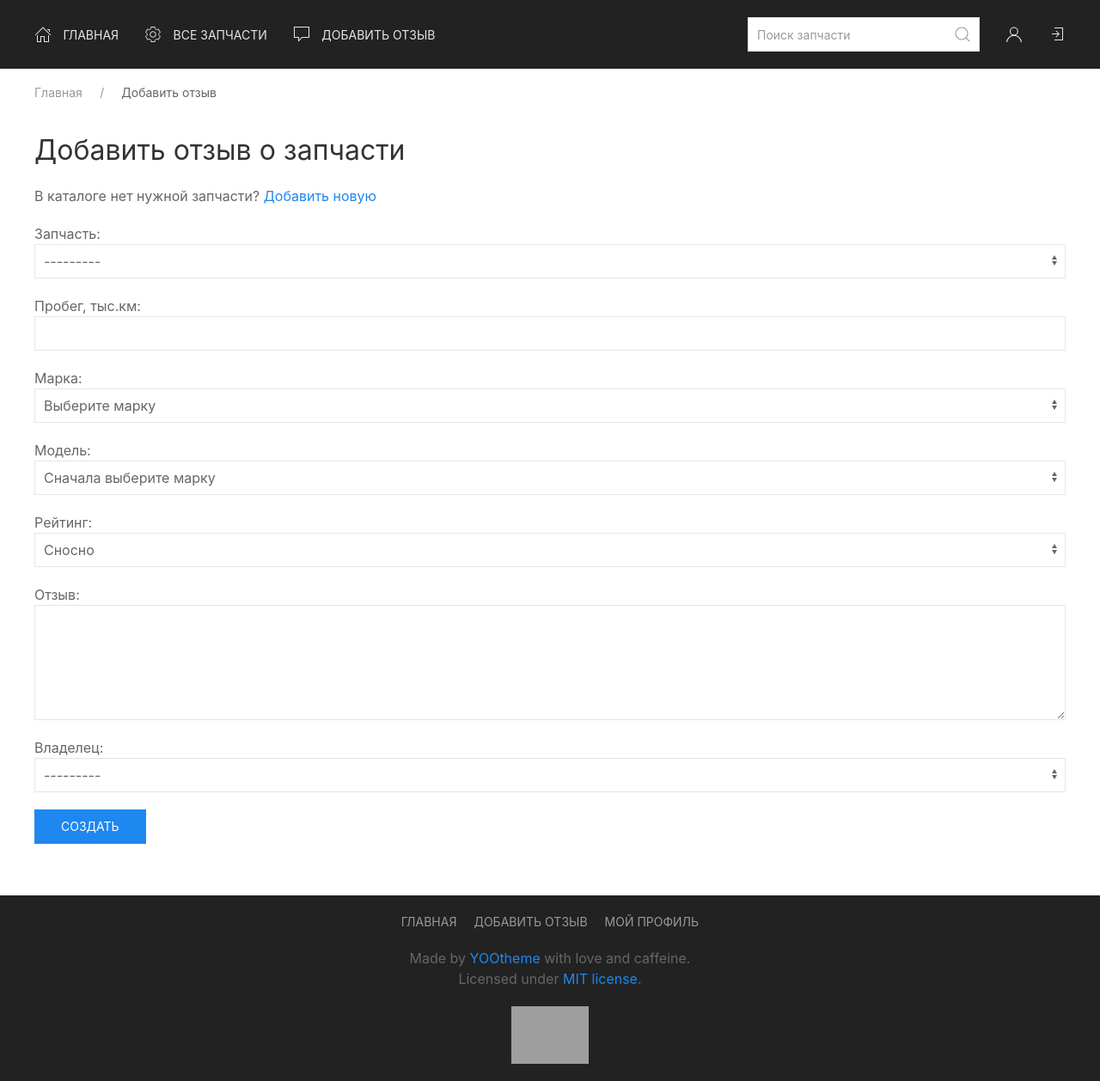
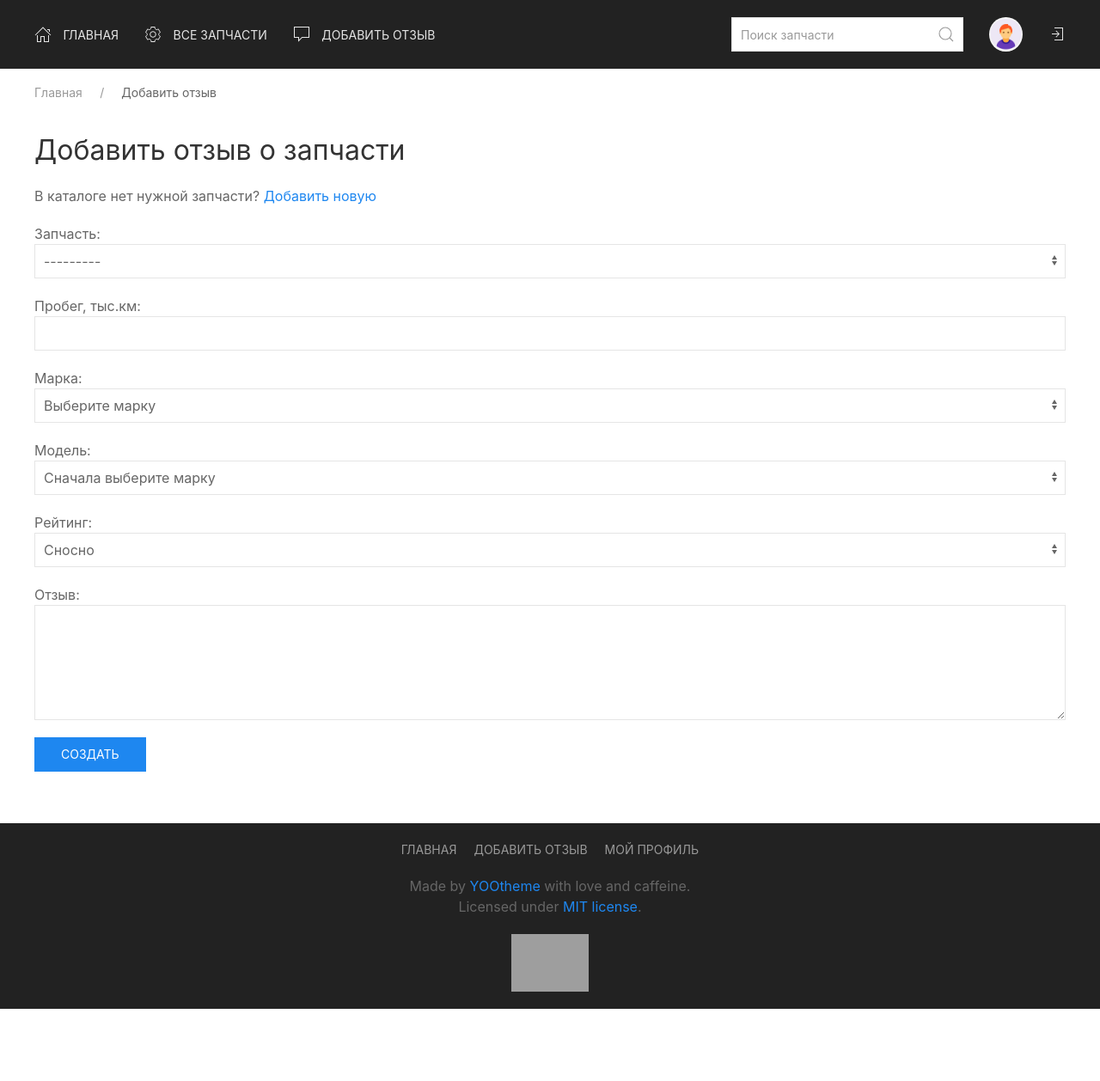
Before and after one commit to VetalM84/spare_part, a Django app: page /add_review/ in a window 1280 px wide. Shown: the whole page at 86% size. After the commit the page ends 1174 px from the top, so only its background shows below. Run offline with Django 3.2, Linux system fonts and the light colour scheme; a user stored in the database is signed in; data comes from the database, SQL or seed files in the repository; some libraries are stand-ins or nearby versions; grey boxes are pictures that could not be loaded.

Commit message:
-user icon in navbar, -default value for owner form

```diff
--- a/mileage/forms.py
+++ b/mileage/forms.py
@@ -45,13 +45,13 @@ class AddReviewForm(forms.ModelForm):
 
     class Meta:
         model = Review
-        fields = ['spare_part', 'mileage', 'car_brand', 'car_model', 'rating', 'testimonial', 'owner']
+        fields = ['spare_part', 'mileage', 'car_brand', 'car_model', 'rating', 'testimonial']
         widgets = {
             'spare_part': forms.Select(attrs={'class': 'uk-select'}),
             'mileage': forms.NumberInput(attrs={'class': 'uk-input'}),
             'rating': forms.Select(attrs={'class': 'uk-select'}),
             'testimonial': forms.Textarea(attrs={'class': 'uk-textarea', 'rows': '5'}),
-            'owner': forms.Select(attrs={'class': 'uk-select'}),
+            # 'owner': forms.Select(attrs={'class': 'uk-select'}),
         }
 
     # def __init__(self, *args, **kwargs):
--- a/mileage/models.py
+++ b/mileage/models.py
@@ -95,7 +95,7 @@ class Review(models.Model):
 
 
 class Profile(models.Model):
-    user = models.OneToOneField(User, on_delete=models.CASCADE)
+    user = models.OneToOneField(User, related_name='profile', on_delete=models.CASCADE)
     drive2_link = models.URLField(blank=True, verbose_name="Ссылка на профиль Drive2.ru")
     avatar = models.ImageField(upload_to='media/avatar/', verbose_name='Аватар',
                                default='media/avatar/default_avatar.jpg')
--- a/mileage/views.py
+++ b/mileage/views.py
@@ -7,7 +7,7 @@ from django.contrib import messages
 
 import simplejson
 
-from .models import Review, CarModel, CarBrand, SparePart, SparePartCategory
+from .models import Review, CarModel, CarBrand, SparePart, SparePartCategory, Profile, User
 from .forms import AddCarBrandForm, AddCarModelForm, AddReviewForm, AddSparePartForm
 
 
@@ -152,6 +152,11 @@ def get_user_profile(request, user_id):
     return render(request, 'mileage/user_profile.html', context)
 
 
+# def get_logged_in_user(request):
+#     if request.user.is_authenticated():
+#         return request.user.pk
+
+
 def get_chained_car_models(request, brand_id):
     """ получаем связанный список брендов и моделей авто """
     car_brand = CarBrand.objects.get(pk=brand_id)
@@ -164,13 +169,20 @@ def get_chained_car_models(request, brand_id):
 
 def add_review(request):
     """ добавляем отзыв """
+    user_id = User.objects.get(pk=request.user.id)
     if request.method == 'POST':
         # car_form = AddCarBrandForm(request.POST)
         # model_form = AddCarModelForm(request.POST)
         # spare_part_form = AddSparePartForm(request.POST)
         review_form = AddReviewForm(request.POST)
         if review_form.is_valid():
+            # назначаем полю owner id пользователя, который залогинился
+            review_form = review_form.save(commit=False)
+            review_form.owner = user_id
+
             review_form.save()
+            # TODO добавить уведомление о том, что отзыв добавлен
+            # TODO добавить редирект на страницу отзыва?
             return redirect('home')
     else:
         # car_form = AddCarBrandForm()
--- a/templates/base.html
+++ b/templates/base.html
@@ -11,7 +11,9 @@
     <body>
     <div>
 
-    {% include 'inc/_navbar.html' %}
+    <div class="uk-section uk-padding-remove-vertical uk-section-default uk-background-secondary">
+        {% include 'inc/_navbar.html' %}
+    </div>
 
     <div class="uk-section uk-padding-remove-vertical uk-section-default">
           {% block breadcrumb %}
--- a/templates/inc/_navbar.html
+++ b/templates/inc/_navbar.html
@@ -3,8 +3,7 @@
         color: #e5e5e5;
     }
 </style>
-
-<div class="uk-container uk-container-expand uk-background-secondary">
+<div class="uk-container">
     <nav class="uk-navbar" uk-navbar>
     <div class="uk-navbar-left">
         <ul class="uk-navbar-nav">
@@ -44,12 +43,18 @@
        </div>
          <ul class="uk-navbar-nav">
             <li>
-                <a class="uk-icon-link" uk-icon="user" href="#"></a>
+                {% if request.user.is_authenticated %}
+                    <a uk-tooltip="Профиль" href="#">
+                        <img class="uk-border-circle" width="39" height="39" src="/{{ request.user.profile.avatar }}" alt="">
+                    </a>
+                {% else %}
+                    <a uk-tooltip="Войти или зарегистрироваться" class="uk-icon-link" uk-icon="user" href="#"></a>
+                {% endif %}
             </li>
         </ul>
          <ul class="uk-navbar-nav">
             <li>
-                <a class="uk-icon-link" uk-icon="sign-in" href="#"></a>
+                <a uk-tooltip="Выйти" class="uk-icon-link" uk-icon="sign-in" href="#"></a>
             </li>
         </ul>
 
```
